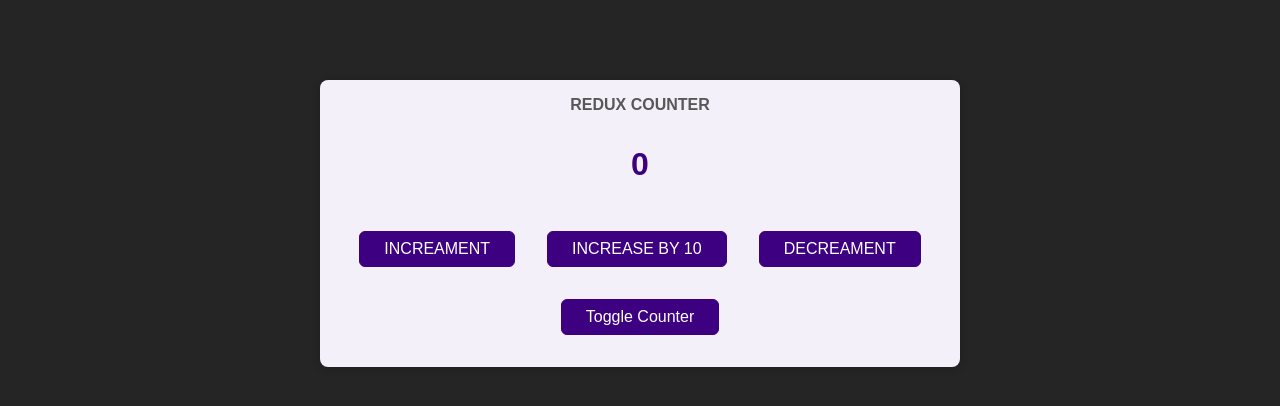
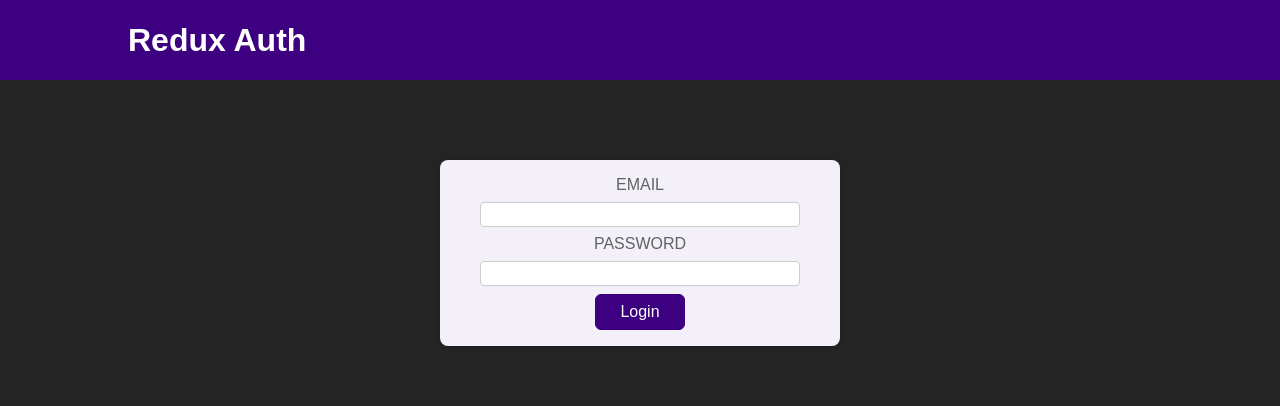
Before and after one commit to ogedengbewisdom/reactRedux, a React (Create React App) app: page / in a window 1280 px wide. Shown: the top 406 px of the page. Built offline with nearby package versions, Linux system fonts and the light colour scheme.

Commit message:
Re-Evaluating the app

```diff
--- a/src/App.js
+++ b/src/App.js
@@ -1,9 +1,21 @@
+import { Fragment } from 'react';
 import Counter from './components/Counter';
+import Headers from "./components/Header"
+import Auth from "./components/Auth"
+import UserProfile from './components/UserProfile';
+import { useSelector } from 'react-redux';
 
 
 function App() {
+  const show = useSelector(state => state.auth.authentication)
+
   return (
-    <Counter />
+    <Fragment>
+      <Headers />
+      {show && <UserProfile />}
+      {!show && <Auth />}
+       {show && <Counter />}
+    </Fragment>
   );
 }
 
```
